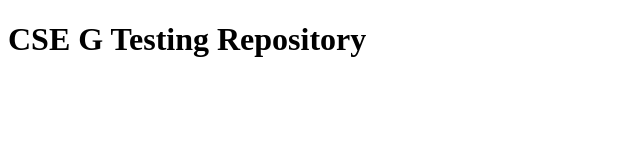
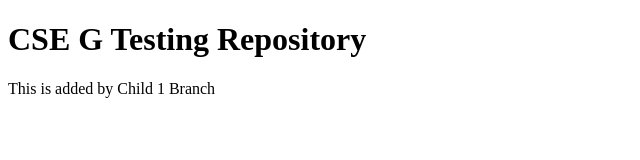
Before and after one commit to suhailafroz/csegtest, a plain HTML site: page index.html in a window 1280 px wide. Shown: the whole page, without its empty margins (0-640 px from the left). Drawn offline with Linux system fonts and the light colour scheme.

Commit message:
Child 1 Initial Commit

```diff
--- a/index.html
+++ b/index.html
@@ -9,6 +9,7 @@
 
 <body>
     <h1>CSE G Testing Repository</h1>
+    <p>This is added by Child 1 Branch</p>
 </body>
 
 </html>
```
